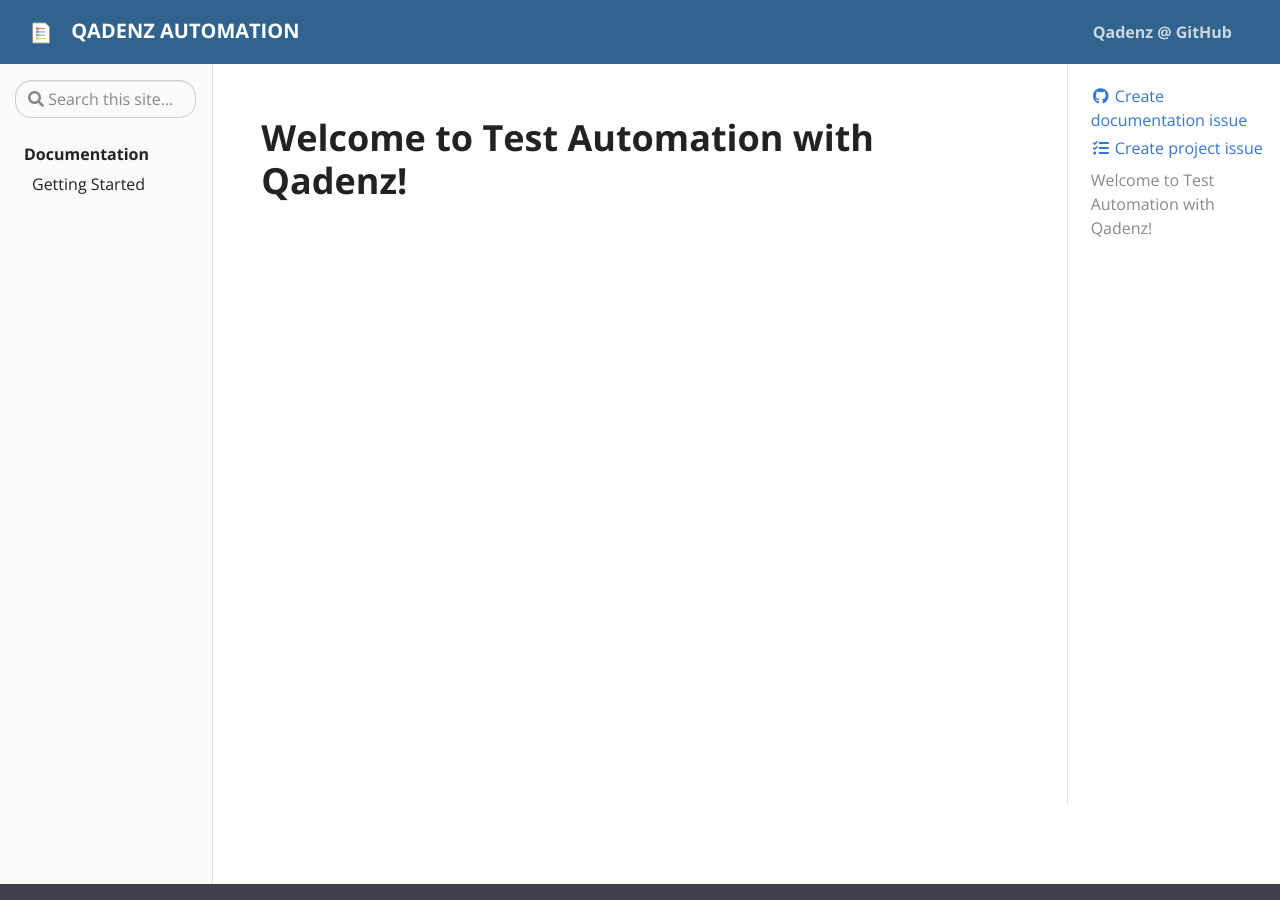
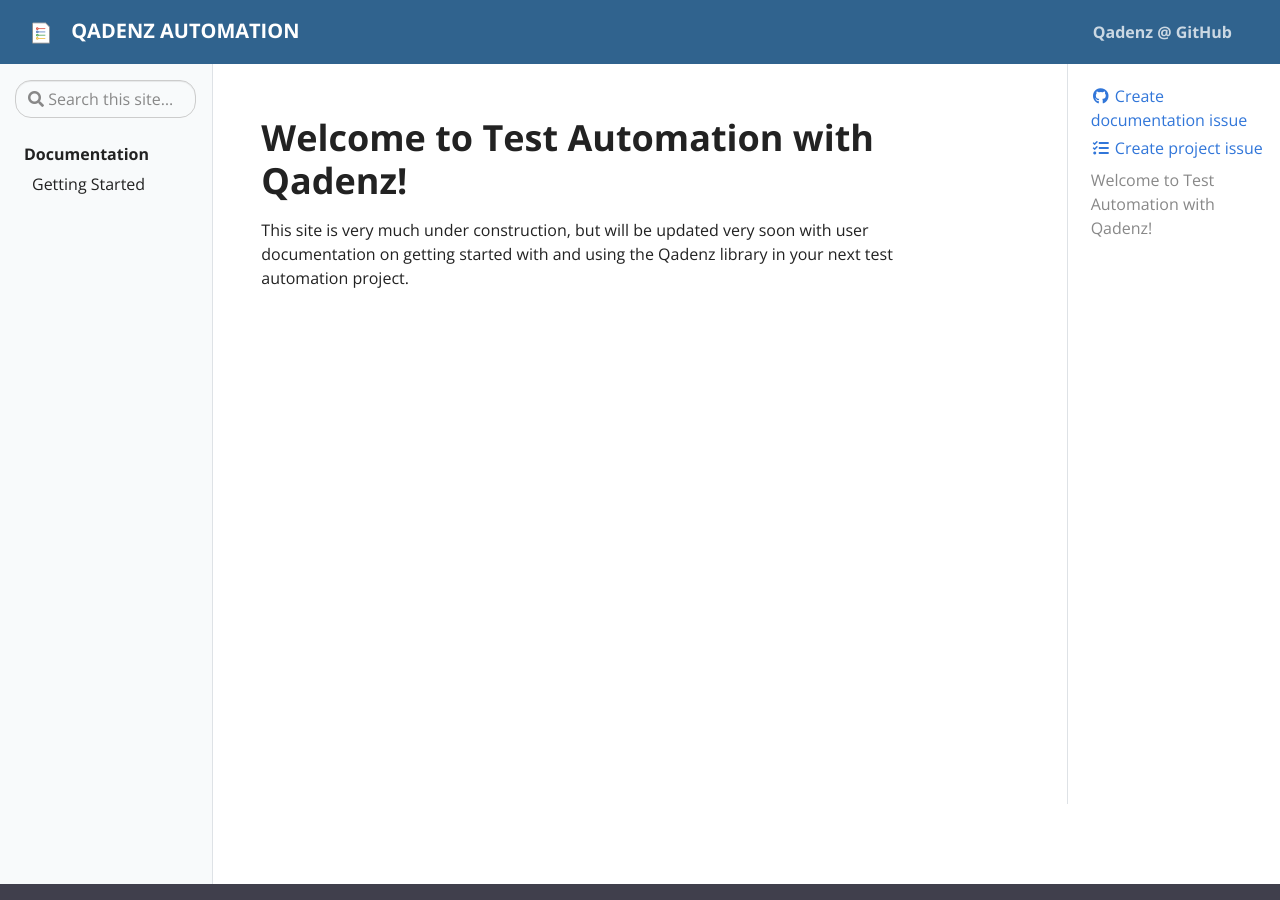
Before and after one commit to qadenz/qadenz.github.io, a Jekyll site: the page built from pages/index.md, in a window 1280 px wide and 900 px high. Built offline with Jekyll 4.4.1, drawn with Linux system fonts in a browser that asks for light colours.

Commit message:
Added a comment to the index page

```diff
--- a/pages/index.md
+++ b/pages/index.md
@@ -5,3 +5,5 @@ permalink: /
 ---
 
 # Welcome to Test Automation with Qadenz!
+
+This site is very much under construction, but will be updated very soon with user documentation on getting started with and using the Qadenz library in your next test automation project.
```
